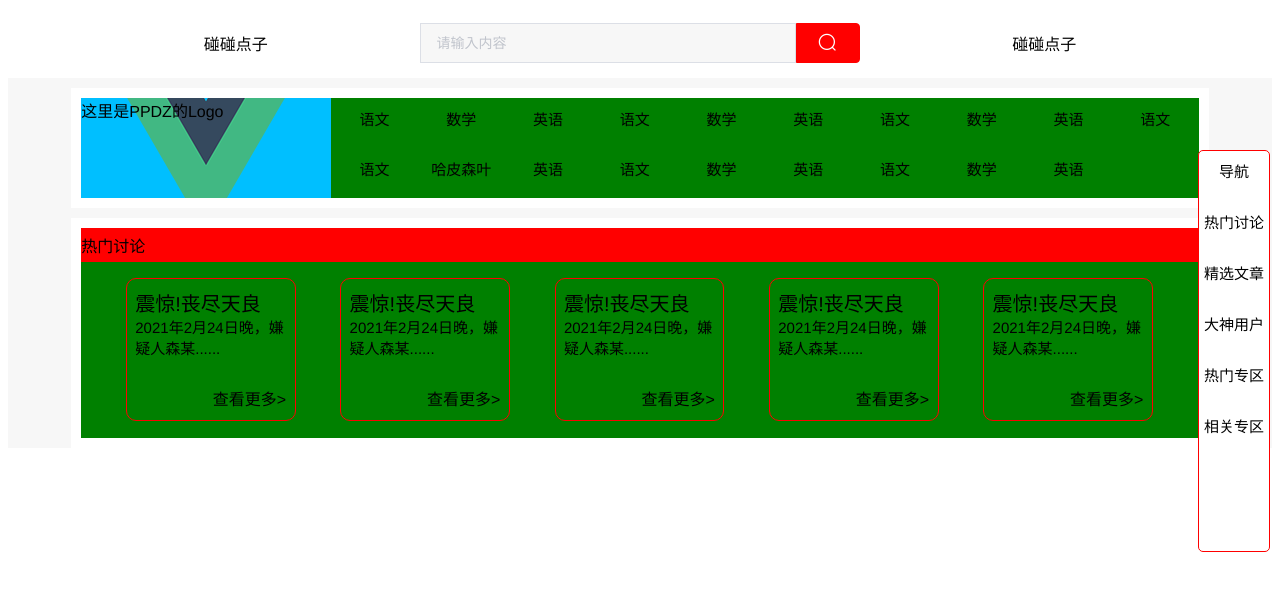
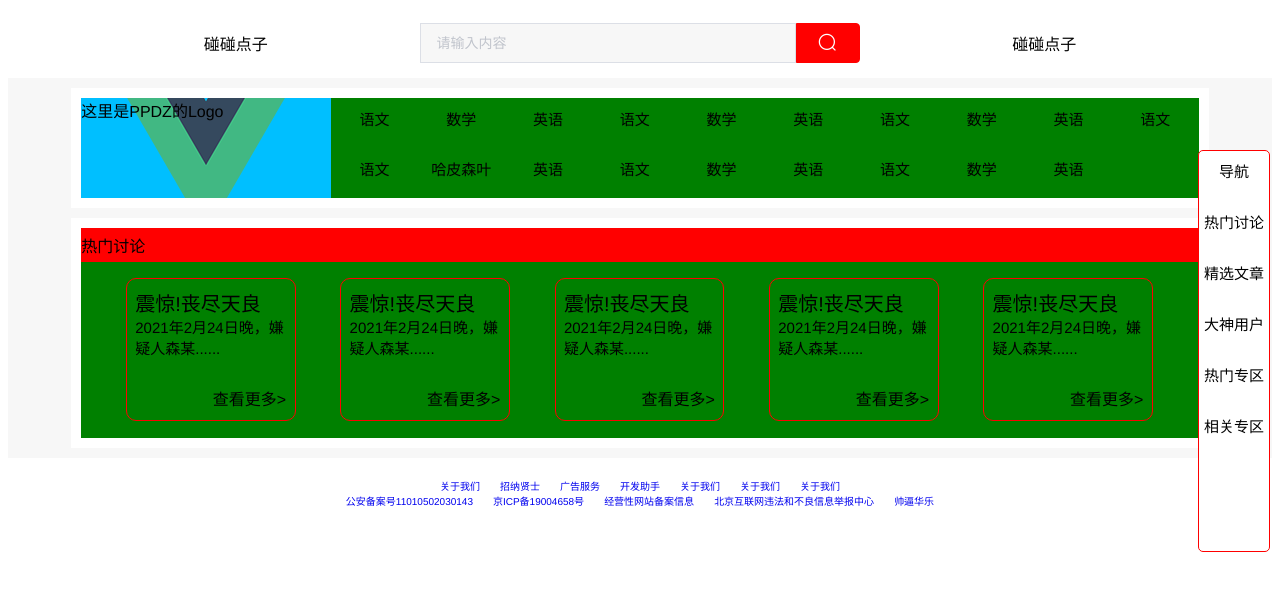
Before and after one commit to PPDZTeam/PPDZFront, a Vue app: page / in a window 1280 px wide. Shown: the top 590 px of the page. Built offline with nearby package versions, Linux system fonts and the light colour scheme.

Commit message:
尾部栏添加

```diff
--- /dev/null
+++ b/src/view/common/footer.vue
@@ -0,0 +1,78 @@
+<template>
+<div id="footer_box">
+    <div id="footer_content">
+        <div id="footer_content_up">
+            <a href="https://space.bilibili.com/5782326">关于我们</a>
+            <a href="https://space.bilibili.com/5782326">招纳贤士</a>
+            <a href="https://space.bilibili.com/5782326">广告服务</a>
+            <a href="https://space.bilibili.com/5782326">开发助手</a>
+            <a href="https://space.bilibili.com/5782326">关于我们</a>
+            <a href="https://space.bilibili.com/5782326">关于我们</a>
+            <a href="https://space.bilibili.com/5782326">关于我们</a>
+        </div>
+        <div id="footer_content_down">
+            <a href="https://space.bilibili.com/5782326">公安备案号11010502030143</a>
+            <a href="https://space.bilibili.com/5782326">京ICP备19004658号</a>
+            <a href="https://space.bilibili.com/5782326">经营性网站备案信息</a>
+            <a href="https://space.bilibili.com/5782326">北京互联网违法和不良信息举报中心</a>
+            <a href="https://space.bilibili.com/5782326">帅逼华乐</a>
+        </div>
+    </div>
+</div>
+</template>
+
+<script>
+export default {
+name: "footer"
+}
+</script>
+
+<style scoped>
+#footer_box{
+    width: 100%;
+    height: 70px;
+
+    display: flex;
+    align-items: center;
+    flex-direction:column;
+    justify-content: center;
+    background-color: white;
+
+    margin-top: 10px;
+
+
+}
+
+#footer_content{
+    width: 100%;
+    font-size: 10px;
+
+}
+#footer_content_up{
+    display: flex;
+    justify-content:center;
+    flex-wrap: wrap;
+
+    width: 80%;
+    margin-left: 10%;
+
+}
+
+#footer_content_up a{
+    margin-left: 10px;
+    margin-right: 10px;
+}
+#footer_content_down{
+    display: flex;
+    justify-content:center;
+    flex-wrap: wrap;
+
+    width: 80%;
+    margin-left: 10%;
+
+}
+#footer_content_down a{
+    margin-left: 10px;
+    margin-right: 10px;
+}
+</style>
--- a/src/view/index.vue
+++ b/src/view/index.vue
@@ -9,6 +9,9 @@
 
         <!--讨论组件-->
         <DiscussDom></DiscussDom>
+
+        <!--通用尾部-->
+        <Footer></Footer>
     </div>
 </template>
 
@@ -17,9 +20,11 @@
     import ArticleProtDom from '@/view/indexdom/ArticlePort.vue'
     import DiscussDom from '@/view/indexdom/Discuss.vue'
     import Sidebar from "@/view/common/sidebar";
+    import Footer from "./common/footer";
 
     export default{
         components:{
+            Footer,
             Sidebar,
             HeaderDom,
             ArticleProtDom,
--- a/src/view/indexdom/ArticlePort/SortList.vue
+++ b/src/view/indexdom/ArticlePort/SortList.vue
@@ -1,6 +1,6 @@
 <template>
     <div id="Sort_List">
-        <div class="sl_Data" v-for="item in SortList"><a>{{ item }}</a></div>
+        <div class="sl_Data" v-for="item in SortList">{{ item }}</div>
     </div>
 </template>
 
```
